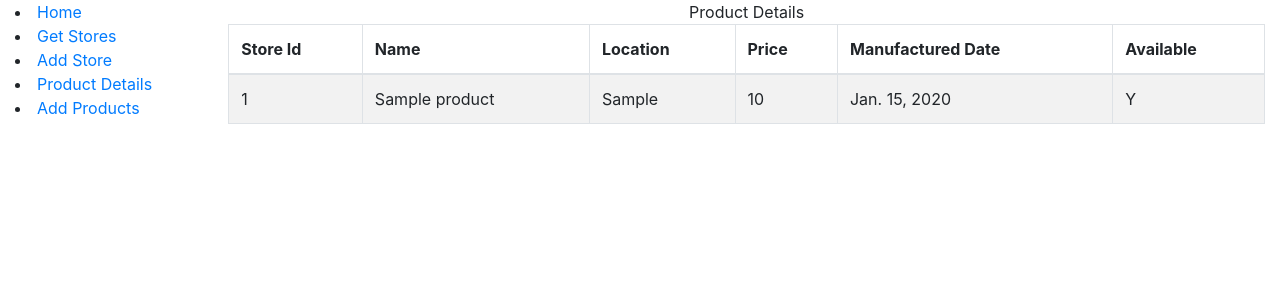
After one commit to jeevan437/django_ecommerce, a Django app: page /products/get_products in a window 1280 px wide. The commit adds this page. Shown: the top 300 px of the page. Run offline with Django 3.2, Linux system fonts and the light colour scheme; tables that the repository leaves empty hold one stand-in row (values such as "Sample post"); some libraries are stand-ins or nearby versions.

Commit message:
created produts

```diff
--- a/ecommerce/products/admin.py
+++ b/ecommerce/products/admin.py
@@ -1,4 +1,5 @@
 from django.contrib import admin
-from .models import Stores
+from .models import Stores,Products
 # Register your models here.
 admin.site.register(Stores)
+admin.site.register(Products)
--- a/ecommerce/products/models.py
+++ b/ecommerce/products/models.py
@@ -2,6 +2,10 @@ from django.db import models
 
 # Create your models here.
 
+available_choices = (
+                    ('Y','yes'),
+                     ('N','no')
+                     )
 class Stores(models.Model):
 
     name = models.CharField(max_length = 20)
@@ -12,3 +16,15 @@ class Stores(models.Model):
 
     def __str__(self):
         return self.name
+
+class Products(models.Model):
+
+    store =  models.ForeignKey(Stores, on_delete=models.CASCADE)
+    name = models.CharField(max_length =30)
+    location = models.TextField(max_length=50)
+    price = models.IntegerField()
+    manufactured_data = models.DateField()
+    available = models.CharField(max_length = 5,choices = available_choices)
+
+    def __str__(self):
+        return self.name
--- a/ecommerce/products/urls.py
+++ b/ecommerce/products/urls.py
@@ -1,6 +1,7 @@
 from django.conf.urls import url
 
-from .views import get_stores,add_stores,success,home,delete_store,store_update
+from .views import get_stores,add_stores,success,home,delete_store,store_update,\
+    GetProducts,AddProducts
 
 urlpatterns = [
 
@@ -12,5 +13,9 @@ urlpatterns = [
     url(r'delete/(?P<pid>[\d]+)/$', delete_store),
     url(r'update/(?P<pid>[\d]+)/$', store_update),
 
+    url(r'get_products', GetProducts.as_view(), name='get_products'),
+    url(r'add_products', AddProducts.as_view(), name='add_products'),
+
+
 
 ]
--- a/ecommerce/products/views.py
+++ b/ecommerce/products/views.py
@@ -1,9 +1,11 @@
 from django.shortcuts import render,reverse,redirect
 from django.http import HttpResponseRedirect
-from .models import Stores
+from .models import Stores,Products
 from django.db.models import Q
-from .forms import StoreForm
+from .forms import StoreForm,ProductsForm
 from django.core.paginator import Paginator
+from django.views.generic import ListView
+from django.views.generic.edit import FormView
 # Create your views here.
 
 def home(request):
@@ -14,15 +16,6 @@ def get_stores(request):
         data = Stores.objects.all().order_by('id')
         search_data = request.GET.get('search_store')
 
-        page = request.GET.get('page', 1)
-
-        paginator = Paginator(data, 4)
-        try:
-            data = paginator.page(page)
-        except PageNotAnInteger:
-            data = paginator.page(1)
-        except EmptyPage:
-            data = paginator.page(paginator.num_pages)
 
         if search_data is not None:
             data = data.filter(Q(name__icontains=search_data) | Q(address__icontains = search_data ) ).order_by('id')
@@ -99,3 +92,22 @@ def store_update(request, pid):
        store_form.save()
        return redirect(get_stores)
     return render(request, 'update.html', {'store_form':store_form})
+
+
+class GetProducts(ListView):
+
+    model = Products
+    queryset = Products.objects.all()
+    template_name = 'get_products.html'
+    context_object_name= 'products_data'
+
+class AddProducts(FormView):
+
+    template_name = 'add_products.html'
+    form_class = ProductsForm
+    success_url = 'home'
+
+    def form_valid(self, form):
+        form.save()
+        # return redirect(self.success_url)
+        return redirect('get_products')
--- a/ecommerce/templates/base.html
+++ b/ecommerce/templates/base.html
@@ -18,6 +18,9 @@
             <li><a href="{% url 'store_details' %}">Get Stores</a></li>
             <li><a href="{% url 'add_stores' %}">Add Store</a></li>
 
+            <li><a href="{% url 'get_products' %}">Product Details</a></li>
+          <li><a href="{% url 'add_products' %}">Add Products </a></li>
+
 
      {% endblock %}
       </div>
--- /dev/null
+++ b/ecommerce/templates/get_products.html
@@ -0,0 +1,47 @@
+{% extends "base.html" %}
+{% block content %}
+
+<body>
+<div class="panel panel-default">
+    <div class="panel-heading" style="text-align:center;" >Product Details</div>
+
+    <table class="table table-striped table-bordered table-hover">
+        <colgroup>
+            <col class="col-xs-2">
+            <col class="col-xs-3">
+            <col class="col-xs-3">
+            <col class="col-xs-2">
+            <col class="col-xs-2">
+        </colgroup>
+        <thead>
+            <tr>
+                <th>Store Id</th>
+                <th>Name</th>
+                <th>Location</th>
+                <th>Price</th>
+                <th>Manufactured Date</th>
+                <th>Available</th>
+
+            </tr>
+        </thead>
+        <tbody>
+        {% for data in products_data %}
+            <tr>
+                <td>{{data.store_id}}</td>
+                <td>{{data.name}}</td>
+                <td>{{data.location }}</td>
+                <td>{{data.price}}</td>
+                <td>{{ data.manufactured_data }}</td>
+                <td>{{ data.available  }}</td>
+
+            </tr>
+        {% endfor %}
+        </tbody>
+    </table>
+
+
+
+
+</div>
+</body>
+{% endblock %}
```
Also changed, not shown: ecommerce/products/forms.py (+7 -1 lines), ecommerce/templates/add_products.html (added, +15 -0 lines), ecommerce/templates/get_stores.html (+0 -21 lines), ecommerce/products/migrations/0003_products.py (added).
